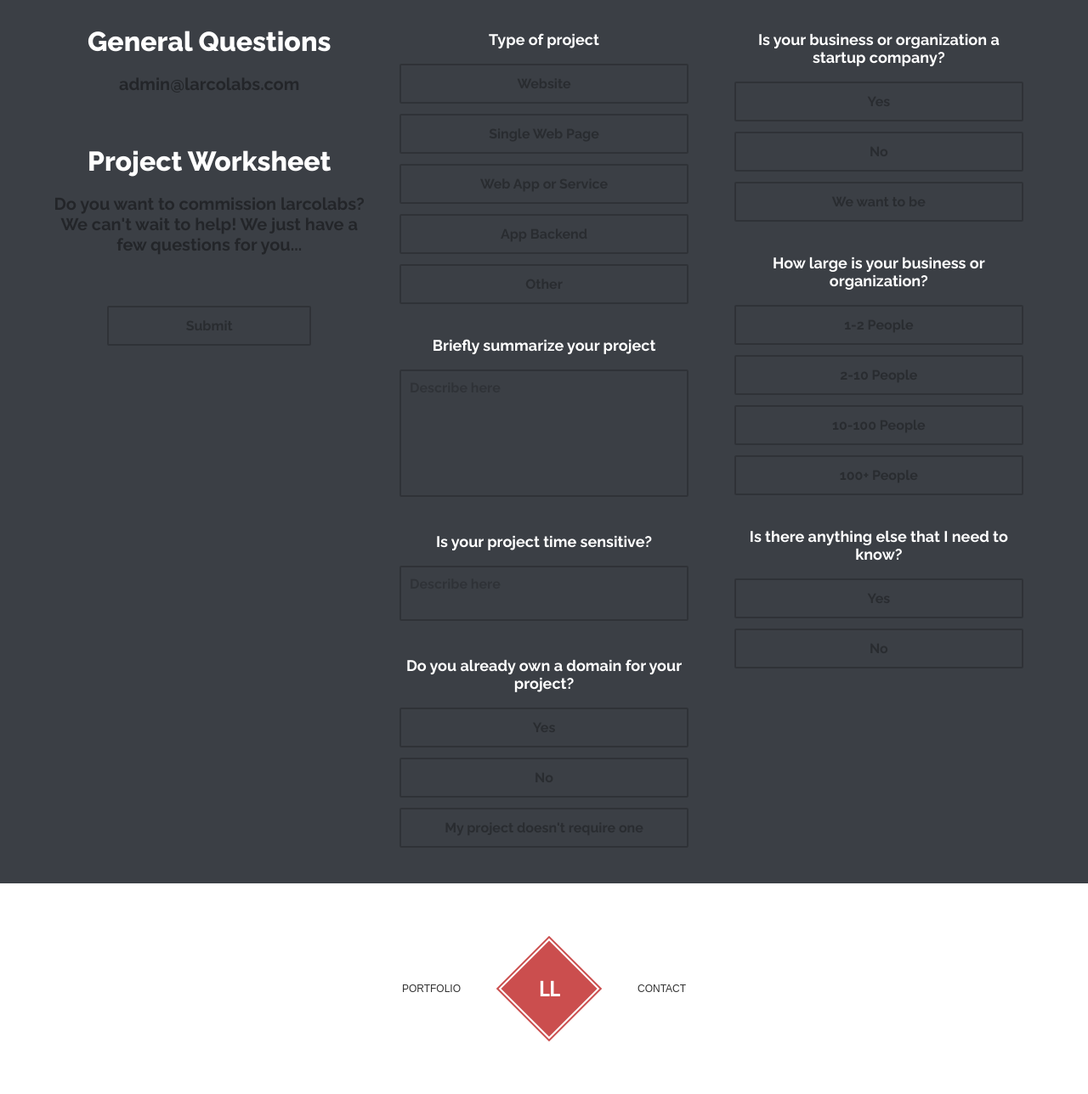
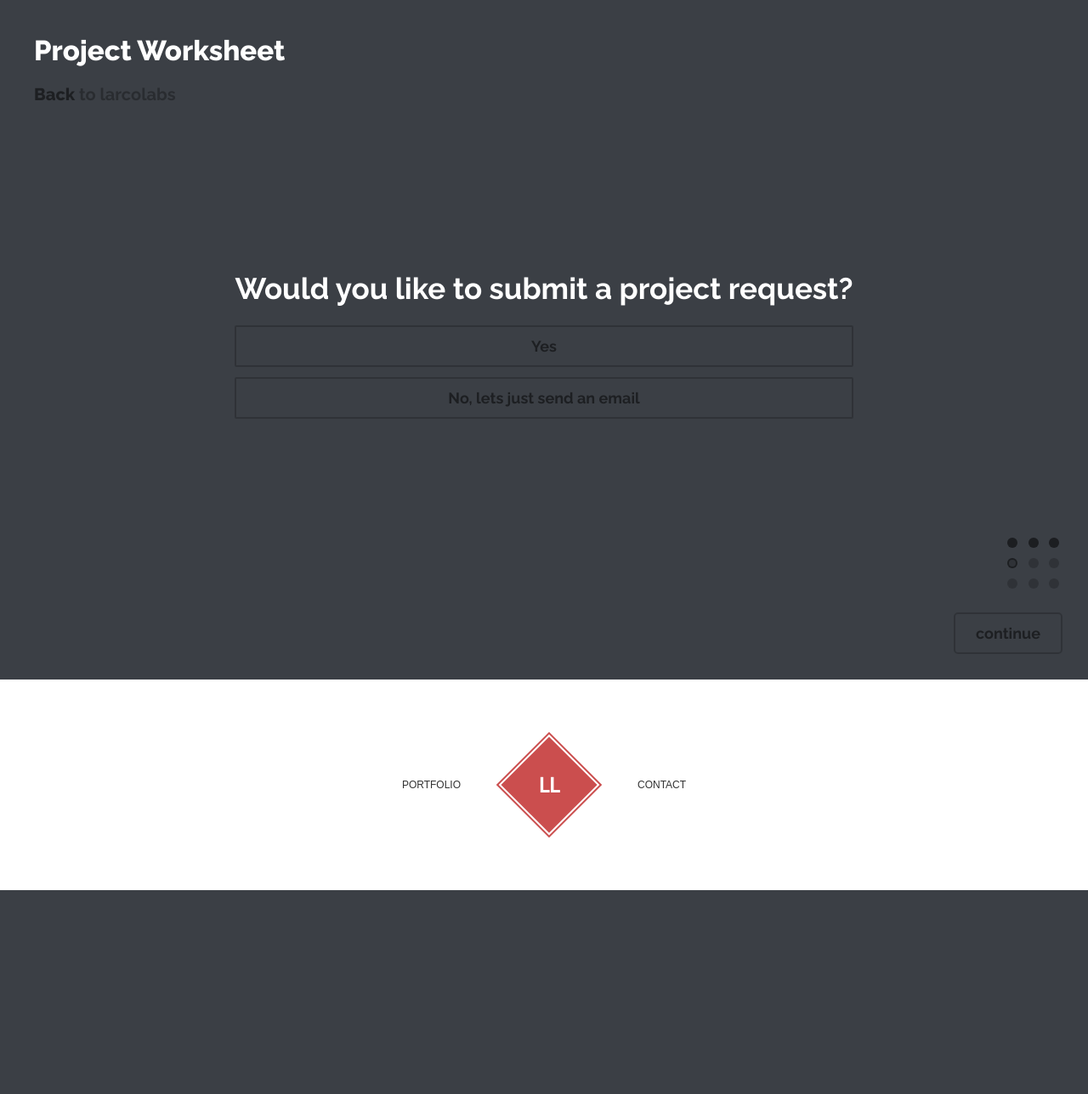
Before and after one commit to HunterLarco/Larco-Labs, a Python web app: template templates/contact.html in a window 1280 px wide. Shown: the whole page at 85% size. After the commit the page ends 1048 px from the top, so only its background shows below. Run offline with Jinja, Linux system fonts and the light colour scheme; the template is opened without the code that fills it, so the values that code supplies are empty.

Commit message:
Contact Concept Page

```diff
--- a/templates/contact.html
+++ b/templates/contact.html
@@ -4,61 +4,168 @@
 .form{
 	background:rgb(59,63,69);
 
+	color:rgba(0,0,0,0.5);
+	font-size:18px;
+
 	font-family:'Raleway';
 	font-weight:700;
 
-	padding:30px;
+	position:relative;
 
-	text-align:center;
-}
-.form .col{
-	width:380px;
-	display:inline-block;
+	min-height:100%;
 
-	padding-right:10px;
-
-	vertical-align:top;
-}
-.form .col:last-child{
-	padding:0px;
+	cursor:default;
 }
 
 .form .title{
-	font-weight:700;
-	font-size:20px;
+	position:absolute;
+	top:0px;
+	left:0px;
 
-	color:rgba(0,0,0,0.4);
+	padding:40px;
 }
 .form .title h1{
+	font-weight:800;
+	color:rgb(255,255,255);
+
 	padding:0px;
 	margin:0px;
 
+	font-size:33px;
+}
+.form .title .back{
+	display:inline-block;
+
+	padding:0px;
+	margin:0px;
+	padding:20px 0px;
+
+	color:rgba(0,0,0,0.5);
+	font-size:20px;
+	font-weight:800;
+
+	cursor:pointer;
+}
+.form .title .back:after{
+	content:' to larcolabs';
+
+	color:rgba(0,0,0,0.3);
+	font-weight:700;
+}
+
+.controls{
+	position:absolute;
+
+	bottom:0px;
+	right:0px;
+
+	margin:20px;
+
+	text-align:right;
+}
+.controls .dots{
+	padding:10px;
+}
+.controls .dots *{
+	display:inline-block;
+
+	margin:4px;
+	padding:6px;
+	line-height:0px;
+
+	-webkit-border-radius: 50%;
+	-moz-border-radius:    50%;
+	border-radius:         50%;
+
+	background:rgba(0,0,0,0.2);
+
+	-webkit-transition:box-shadow 200ms;
+}
+.controls .dots *.complete{
+	box-shadow:inset 0px 0px 0px 6px rgba(0,0,0,0.4);
+}
+.controls .dots *.active{
+	box-shadow:inset 0px 0px 0px 2px rgba(0,0,0,0.4);
+}
+.controls .continue{
+	border:2px solid rgba(0,0,0,0.2);
+	-webkit-border-radius: 5px;
+	-moz-border-radius:    5px;
+	border-radius:         5px;
+
+	margin:10px;
+	padding:12px 24px;
+
+	cursor:pointer;
+}
+.controls .continue:hover{
+	border-color:rgba(0,0,0,0.4);
+}
+
+.input{
+	max-width:70%;
+	min-width:40%;
+
+	text-align:left;
+}
+.input h1{
 	color:rgb(255,255,255);
 
-	font-weight:800;
-	font-size:32px;
-}
-.form .title p{
-	padding-bottom:40px;
+	font-size:35px;
 }
 
-.form .input:first-child{
-	padding-top:0px;
+.options .option{
+	display:block;
+
+	position:relative;
+	overflow:visible;
 }
-.form .input:last-child{
-	padding-bottom:0px;
+.options .option input[type='radio']{
+	opacity:0;
+
+	position:absolute;
+	top:0px;
+	left:0px;
+
+	width:100%;
+	height:47px;
+
+	margin:0px;
+	padding:0px;
+
+	cursor:pointer;
 }
-.form .input{
-	padding:10px 20px;
+.options .option input:checked~label{
+	background:rgba(0,0,0,0.3);
+	border-color:transparent;
+
+	color:rgba(255,255,255,0.7);
 }
-.form .input h1{
-	padding:6px 0px;
-	margin:0px;
+.options .option input:checked~.expand{
+	display:block;
+}
+.options .option label{
+	display:block;
 
-	font-weight:700;
-	font-size:18px;
+	border:2px solid rgba(0,0,0,0.2);
 
-	color:rgb(255,255,255);
+	-webkit-border-radius: 2px;
+	-moz-border-radius:    2px;
+	border-radius:         2px;
+
+	padding:12px;
+	margin:12px 0px;
+
+	text-align:center;
+
+	cursor:pointer;
+}
+.options .option label:hover,
+.options .option input:hover:not(:checked)~label{
+	border-color:rgba(0,0,0,0.45);
+}
+.options .option .expand{
+	display:none;
 }
 
 .form textarea{
@@ -80,81 +187,11 @@
 	width:100%;
 	height:150px;
 
-	padding:10px;
+	padding:20px;
 	margin:12px 0px;
 
-	color:rgba(255,255,255,0.4);
+	color:rgba(255,255,255,0.5);
 }
-.form textarea.small{
-	height:65px;
-}
-
-.form .options .option{
-	position:relative;
-	overflow:visible;
-
-	color:rgba(0,0,0,0.3);
-}
-.form .options .option input[type='radio']{
-	opacity:0;
-
-	position:absolute;
-	top:0px;
-	left:0px;
-
-	width:100%;
-	height:47px;
-
-	margin:0px;
-	padding:0px;
-
-	cursor:pointer;
-}
-.form .options .option input:checked~label{
-	background:rgba(0,0,0,0.2);
-	border-color:transparent;
-
-	color:rgba(255,255,255,0.4);
-}
-.form .options .option input:checked~.expand{
-	display:block;
-}
-.form .options .option label{
-	display:block;
-
-	border:2px solid rgba(0,0,0,0.2);
-
-	-webkit-border-radius: 2px;
-	-moz-border-radius:    2px;
-	border-radius:         2px;
-
-	padding:12px;
-	margin:12px 0px;
-}
-.form .options .option .expand{
-	display:none;
-}
-
-.form .button{
-	border:2px solid rgba(0,0,0,0.2);
-
-	-webkit-border-radius: 2px;
-	-moz-border-radius:    2px;
-	border-radius:         2px;
-
-	color:rgba(0,0,0,0.3);
-
-	padding:12px;
-	margin:12px 70px;
-
-	cursor:pointer;
-
-	-webkit-transition:box-shadow 100ms;
-}
-.form .button:hover{
-	box-shadow:0px 0px 0px 2px rgba(0,0,0,0.2);
-}
-
 ::-webkit-input-placeholder{
    color:rgba(0,0,0,0.2);
 }
@@ -196,82 +233,37 @@
 <body>
 
 
-<div class='form'>
-	<div class='col'>
-		<div class='title'>
-			<h1>General Questions</h1>
-			<a href='mailto:admin@larcolabs.com'><p>admin@larcolabs.com</p></a>
-			<h1>Project Worksheet</h1>
-			<p>Do you want to commission larcolabs? We can't wait to help! We just have a few questions for you...</p>
+<div class='form total-center'>
+	<div class='title'>
+		<h1>Project Worksheet</h1>
+		<a class='back' href='/'>Back</a>
+	</div>
+
+	<div class='controls'>
+		<div class='dots'>
+			<div class='complete'></div>
+			<div class='complete'></div>
+			<div class='complete'></div><br/>
+			<div class='active'></div>
+			<div></div>
+			<div></div><br/>
+			<div></div>
+			<div></div>
+			<div></div>
 		</div>
-		<div class='button'>Submit</div>
+		<div class='continue'>continue</div>
 	</div>
-	<div class='col'>
-		<div class='input'>
-			<h1>Type of project</h1>
-			<div class='options'>
-				<div class='option'><input type='radio' name='org_size'/><label>Website</label></div>
-				<div class='option'><input type='radio' name='org_size'/><label>Single Web Page</label></div>
-				<div class='option'><input type='radio' name='org_size'/><label>Web App or Service</label></div>
-				<div class='option'><input type='radio' name='org_size'/><label>App Backend</label></div>
-				<div class='option'><input type='radio' name='org_size'/><label>Other</label>
-					<div class='expand'><textarea class='small' placeholder='Describe here'></textarea></div>
-				</div>
-			</div>
-		</div>
 
-		<div class='input'>
-			<h1>Briefly summarize your project</h1>
-			<textarea placeholder='Describe here'></textarea>
-		</div>
-
-		<div class='input'>
-			<h1>Is your project time sensitive?</h1>
-			<textarea class='small' placeholder='Describe here'></textarea>
-		</div>
-
-		<div class='input'>
-			<h1>Do you already own a domain for your project?</h1>
-			<div class='options'>
-				<div class='option'><input type='radio' name='domain'/><label>Yes</label></div>
-				<div class='option'><input type='radio' name='domain'/><label>No</label></div>
-				<div class='option'><input type='radio' name='domain'/><label>My project doesn't require one</label></div>
-			</div>
+	<div class='input'>
+		<h1>Would you like to submit a project request?</h1>
+		<div class='options'>
+			<div class='option'><input type='radio' name='request_type'/><label>Yes</label></div>
+			<a target='blank' href='mailto:admin@larcolabs.com' class='option'><label>No, lets just send an email</label></a>
 		</div>
 	</div>
-	<div class='col'>
-		<div class='input'>
-			<h1>Is your business or organization a startup company?</h1>
-			<div class='options'>
-				<div class='option'><input type='radio' name='org_type'/><label>Yes</label></div>
-				<div class='option'><input type='radio' name='org_type'/><label>No</label></div>
-				<div class='option'><input type='radio' name='org_type'/><label>We want to be</label></div>
-			</div>
-		</div>
 
-		<div class='input'>
-			<h1>How large is your business or organization?</h1>
-			<div class='options'>
-				<div class='option'><input type='radio' name='proj_type'/><label>1-2 People</label></div>
-				<div class='option'><input type='radio' name='proj_type'/><label>2-10 People</label></div>
-				<div class='option'><input type='radio' name='proj_type'/><label>10-100 People</label></div>
-				<div class='option'><input type='radio' name='proj_type'/><label>100+ People</label></div>
-			</div>
-		</div>
+</div>
 
-		<div class='input'>
-			<h1>Is there anything else that I need to know?</h1>
-			<div class='options'>
-				<div class='option'><input type='radio' name='extra'/><label>Yes</label>
-					<div class='expand'>
-						<textarea placeholder='Describe here'></textarea>
-					</div>
-				</div>
-				<div class='option'><input type='radio' name='extra'/><label>No</label></div>
-			</div>
-		</div>
-	</div>
-</div>
 
 {% include "global/footer.html" %}
 
```
